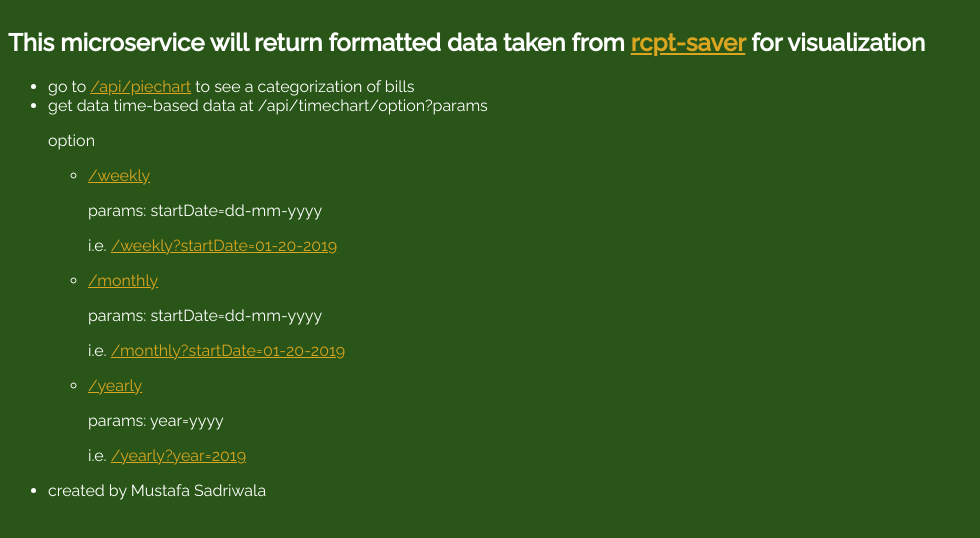
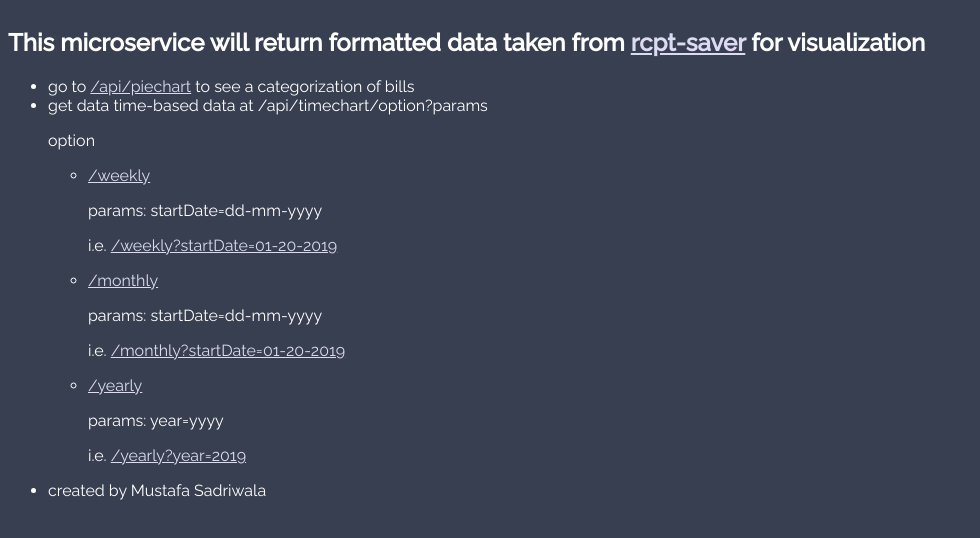
Before and after one commit to Mustafa-Sadriwala/rcpt-visualizer, a website built with webpack: page app/index.html in a window 1280 px wide. Shown: the whole page, without its empty margins (0-980 px from the left). Built offline with nearby package versions, Linux system fonts and the light colour scheme.

Commit message:
color changes

```diff
--- a/app/index.html
+++ b/app/index.html
@@ -9,21 +9,21 @@
     <body>
       <div id="root">
         <h2 class='d-flex row-justify-center'>This microservice will return formatted data taken from
-          <a style="color:goldenrod" href='https://github.com/almadireddy/rcpt-saver'>rcpt-saver</a> for visualization</h2>
+          <a style="color:#DDDBF1" href='https://github.com/almadireddy/rcpt-saver'>rcpt-saver</a> for visualization</h2>
         <ul>
-          <li>go to <a style="color:goldenrod" href='/api/piechart'>/api/piechart</a> to see a categorization of bills</li>
+          <li>go to <a style="color:#DDDBF1" href='/api/piechart'>/api/piechart</a> to see a categorization of bills</li>
           <li>get data time-based data at /api/timechart/option?params<br>
             <p>option</p>
               <ul>
-                <li><p><a style="color:goldenrod" href='/api/timechart/weekly'>/weekly</a></p></li>
+                <li><p><a style="color:#DDDBF1" href='/api/timechart/weekly'>/weekly</a></p></li>
                   <p>params: startDate=dd-mm-yyyy</p>
-                  <p>i.e. <a style="color:goldenrod" href='/api/timechart/weekly?startDate=01-20-2019'>/weekly?startDate=01-20-2019</a></p>
-                <li><p><a style="color:goldenrod" href='/api/timechart/monthly'>/monthly</a></p></li>
+                  <p>i.e. <a style="color:#DDDBF1" href='/api/timechart/weekly?startDate=01-20-2019'>/weekly?startDate=01-20-2019</a></p>
+                <li><p><a style="color:#DDDBF1" href='/api/timechart/monthly'>/monthly</a></p></li>
                   <p>params: startDate=dd-mm-yyyy</p>
-                  <p>i.e. <a style="color:goldenrod" href='/api/timechart/monthly?startDate=01-20-2019'>/monthly?startDate=01-20-2019</a></p>
-                <li><p><a style="color:goldenrod" href='/api/timechart/yearly'>/yearly</a></p></li>
+                  <p>i.e. <a style="color:#DDDBF1" href='/api/timechart/monthly?startDate=01-20-2019'>/monthly?startDate=01-20-2019</a></p>
+                <li><p><a style="color:#DDDBF1" href='/api/timechart/yearly'>/yearly</a></p></li>
                   <p>params: year=yyyy</p>
-                  <p>i.e. <a style="color:goldenrod" href='/api/timechart/yearly?startDate=01-20-2019'>/yearly?year=2019</a></p>
+                  <p>i.e. <a style="color:#DDDBF1" href='/api/timechart/yearly?startDate=01-20-2019'>/yearly?year=2019</a></p>
               </ul>
           </li>
           <li>created by Mustafa Sadriwala</li>
--- a/app/src/styles/base.scss
+++ b/app/src/styles/base.scss
@@ -1,5 +1,5 @@
 body {
-  background: #295618;
+  background: #383f51;
   color: #FFF;
   font-family: 'Raleway', 'Helvetica Neue', 'Helvetica', sans-serif;
 }
```
